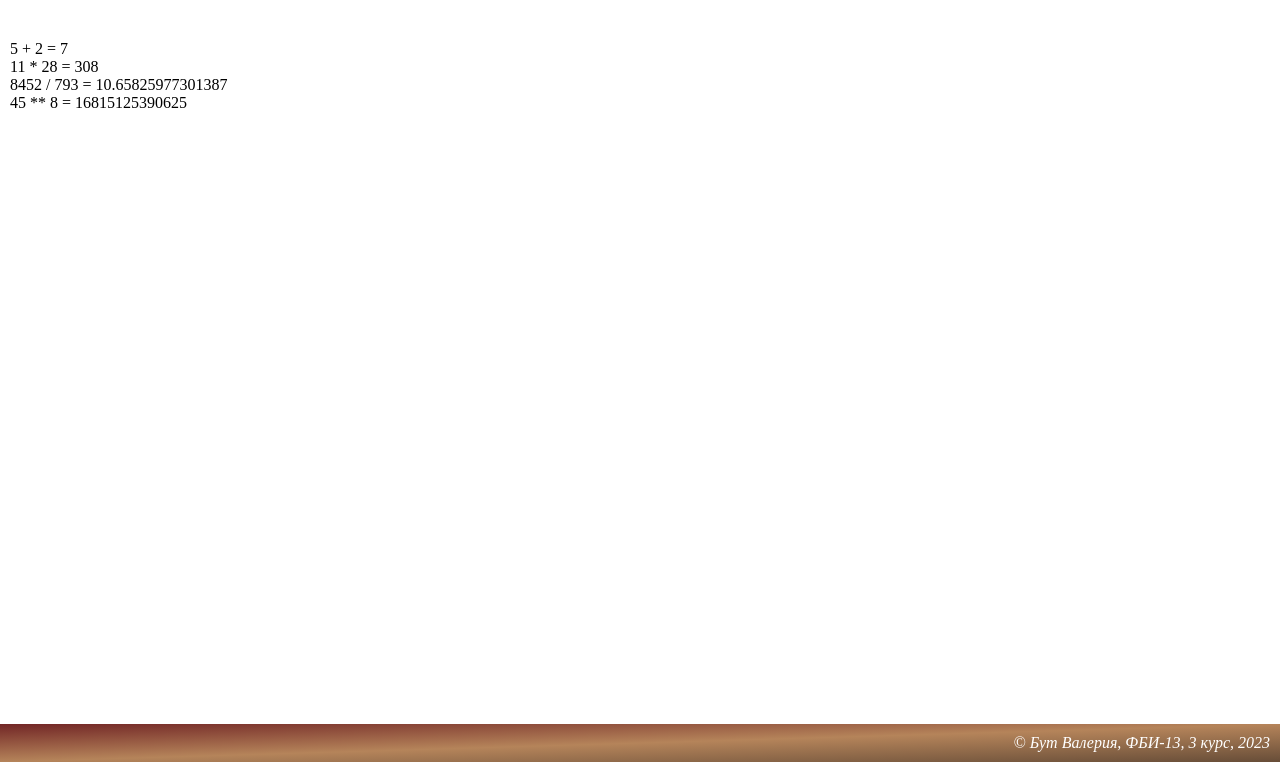
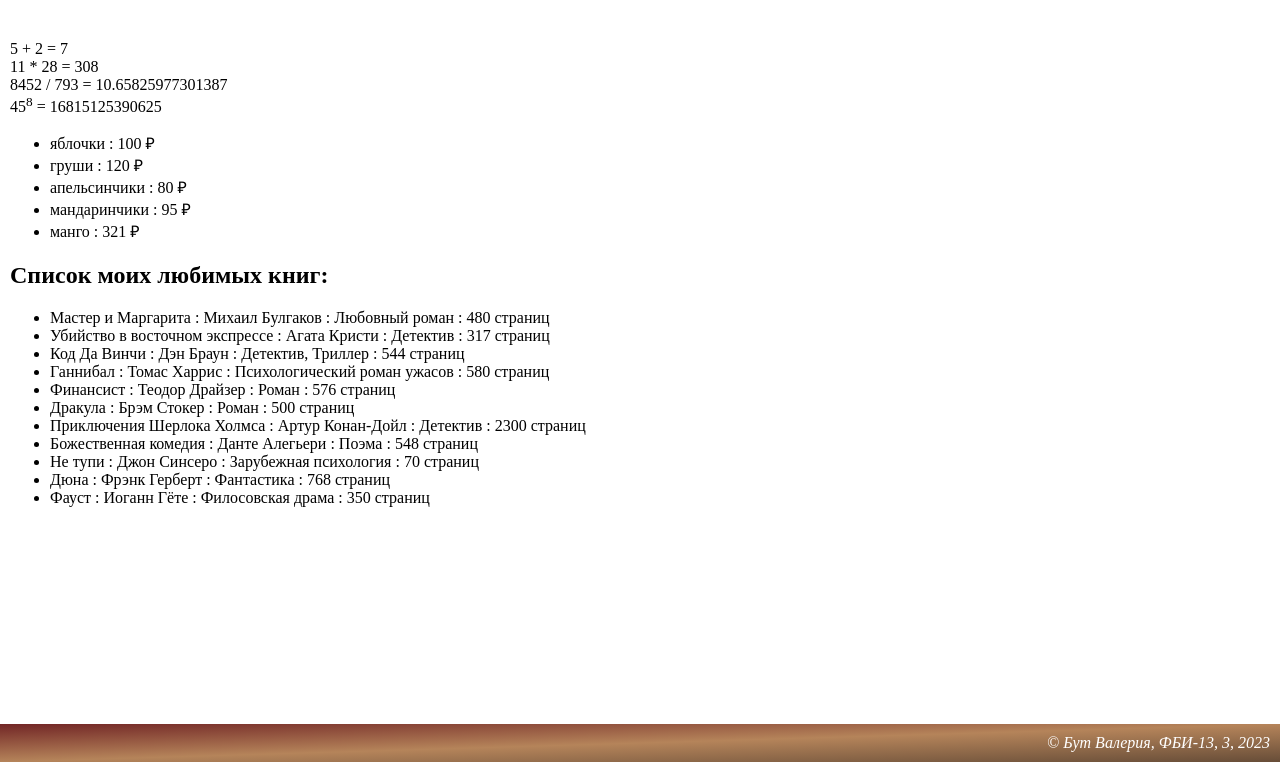
Before and after one commit to thvallerie/web-programming-labs-2, a Flask app: page /lab2/example in a window 1280 px wide. Shown: the part 38-800 px from the top of the page. Run offline with Flask 3, Linux system fonts and the light colour scheme.

Commit message:
Внесла последние коммиты: фрукты,книги

```diff
--- a/app.py
+++ b/app.py
@@ -8,11 +8,32 @@ def start ():
 
 @app.route('/lab2/example')
 def example():
-  name = 'Бут Валерия'
-  lab_number = '№2'
-  group = 'ФБИ-13'
-  course = '3 курс'
-  return render_template('example.html')
+    name, lab_num, group, course ='Бут Валерия', 2, 'ФБИ-13', 3
+    fruits = [
+      {'name': 'яблочки', 'price': 100},
+      {'name': 'груши', 'price': 120},
+      {'name': 'апельсинчики', 'price': 80},
+      {'name': 'мандаринчики', 'price': 95},
+      {'name': 'манго', 'price': 321},
+    ]
+
+    return render_template('example.html',
+                         name=name, lab_num=lab_num, group=group,
+                         course=course, fruits=fruits, books=books)
+
+books = [
+        {'book' : 'Мастер и Маргарита', 'author' : 'Михаил Булгаков', 'zhanr' : 'Любовный роман', 'str' : 480},
+        {'book' : 'Убийство в восточном экспрессе', 'author' : 'Агата Кристи', 'zhanr' : 'Детектив', 'str' : 317},
+        {'book' : 'Код Да Винчи', 'author' : 'Дэн Браун', 'zhanr' : 'Детектив, Триллер', 'str' : 544},
+        {'book' : 'Ганнибал', 'author' : 'Томас Харрис', 'zhanr' : ' Психологический роман ужасов', 'str' : 580},
+        {'book' : 'Финансист', 'author' : 'Теодор Драйзер', 'zhanr' : 'Роман', 'str' : 576},
+        {'book' : 'Дракула', 'author' : 'Брэм Стокер', 'zhanr' : 'Роман', 'str' : 500},
+        {'book' : 'Приключения Шерлока Холмса', 'author' : 'Артур Конан-Дойл', 'zhanr' : 'Детектив', 'str' : 2300},
+        {'book' : 'Божественная комедия', 'author' : 'Данте Алегьери', 'zhanr' : 'Поэма', 'str' : 548},
+        {'book' : 'Не тупи', 'author' : 'Джон Синсеро', 'zhanr' : 'Зарубежная психология', 'str' : 70},
+        {'book' : 'Дюна', 'author' : 'Фрэнк Герберт', 'zhanr' : 'Фантастика', 'str' : 768},
+        {'book' : 'Фауст', 'author' : 'Иоганн Гёте', 'zhanr' : 'Филосовская драма', 'str' : 350},
+    ]
 
 @app.route("/menu")
 def menu ():
--- a/templates/example.html
+++ b/templates/example.html
@@ -8,14 +8,28 @@
 </head>
 <body>
     <header>
-        WEB-программирование, часть 2.{% if lab_number %} {{lab_number}}, {% endif %} Лабораторная работа №2
+        WEB-программирование, часть 2.{% if lab_num %} Лабораторная работа №2 {% endif %}
     </header>
 
     <main>
         5 + 2 = {{ 5 + 2 }} <br>
         11 * 28 = {{ 11 * 28 }} <br>
         8452 / 793 = {{ 8452 / 793 }} <br>
-        45 ** 8 = {{ 45 ** 8 }} <br>
+        45<sup>8</sup> = {{ 45 ** 8 }} <br>
+
+        <ul>
+            {% for f in fruits %}
+            <li> {{ f.name }} : {{ f.price }} &#x20bd; </li>
+            {% endfor %}
+        </ul>
+
+        <h2>Список моих любимых книг:</h2>
+       <ul>
+            {% for b in books %}
+            <li>{{ b.book }} : {{ b.author }} : {{ b.zhanr }} : {{ b.str }} страниц </li>
+            {% endfor %}
+       </ul>
+
     </main>
 
     <footer>
@@ -23,15 +37,15 @@
         {% if name %}
             {{ name }},
         {% endif %}
-            Бут Валерия,
+
         {% if group %}
             {{ group }},
         {% endif %}
-            ФБИ-13,
+
         {% if course %}
             {{course}},
         {% endif %}
-            3 курс,
+
         2023
     </footer>
 </body>
```
